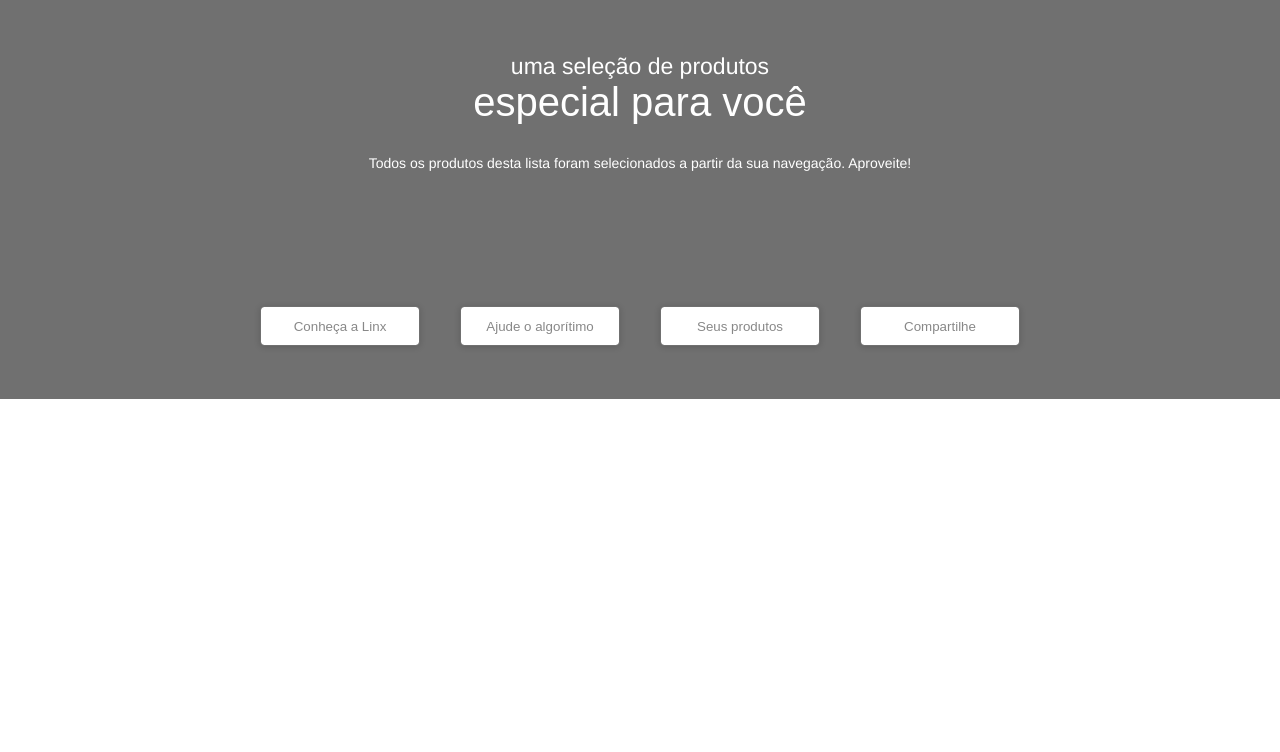
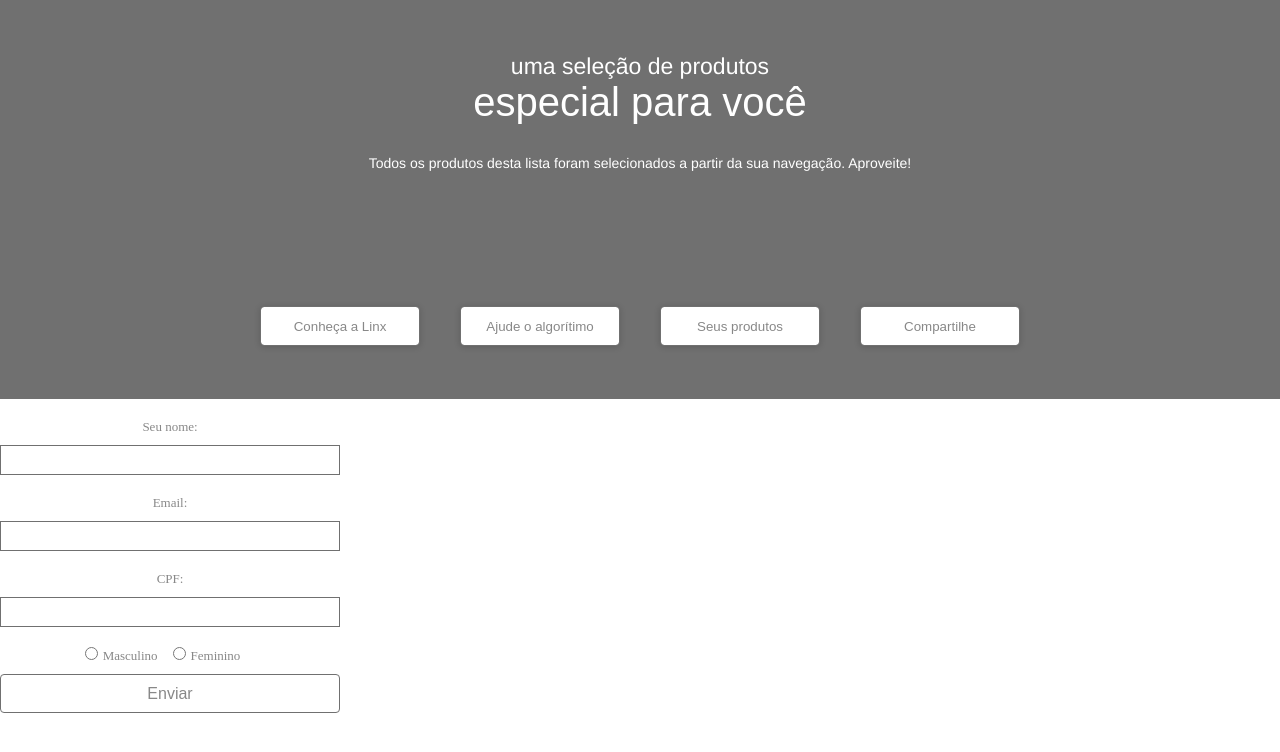
Before and after one commit to romulo-m/Linx-Impulse, a React (Vite) app: page / in a window 1280 px wide. Shown: the top 752 px of the page. Built offline with nearby package versions, Linux system fonts and the light colour scheme.

Commit message:
ajustando estilos do forms

```diff
--- a/src/App.jsx
+++ b/src/App.jsx
@@ -1,11 +1,13 @@
 import './App.css'
 import Header from './assets/components/Header/Header'
+import Main from './assets/components/Main/Main'
 
 function App() {
 
   return (
     <div className="App">
       <Header />
+      <Main />
     </div>
   )
 }
--- /dev/null
+++ b/src/assets/components/Forms/Forms.jsx
@@ -0,0 +1,30 @@
+import React from 'react'
+import Input from "../Input/Input";
+import Label from "../Label/Label";
+import Button from "../Button/Button";
+import style from './Forms.module.css'
+
+const Forms = () => {
+  return (
+    <form className={style.forms}>
+        <Label conteudo={'Seu nome:'} />
+        <Input type={'text'} name={'nome'} style={style.inputText}/>
+        <Label conteudo={'Email:'}/>
+        <Input type={'email'} name={'email'} style={style.inputText}/>
+        <Label conteudo={'CPF:'}/>
+        <Input type={'text'} name={'cpf'} style={style.inputText}/>
+        <div className={style.radio}>
+        <Input type={'radio'}  style={style.inputRadio}/>
+        <Label conteudo={'Masculino'}/>
+        <Input type={'radio'}  style={style.inputRadio}/>
+        <Label conteudo={'Feminino'}/>
+        </div>
+
+
+
+        <Button conteudo={'Enviar'} style={style.btn}/>
+    </form>
+  )
+}
+
+export default Forms
--- /dev/null
+++ b/src/assets/components/Forms/Forms.module.css
@@ -0,0 +1,38 @@
+.forms {
+    width: 340px;
+    display: flex;
+    flex-direction: column;
+    align-items: center;
+}
+
+.forms > label, .radio {
+    font-size: 13px;
+    margin: 20px 0 10px 0;
+    text-align: left;
+    color: #888888;
+    opacity: 1;
+}
+
+.inputText {
+    width: 340px;
+    height: 30px;
+    background: #FFFFFF 0% 0% no-repeat padding-box;
+    border: 1px solid #707070;
+    opacity: 1;
+}
+
+.radio > label{
+    margin: 0px 15px 0px 5px;
+}
+
+.btn {
+    font-size: 16px;
+    letter-spacing: 0px;
+    color: #888888;
+    width: 340px;
+    height: 39px;
+    background: #FFFFFF 0% 0% no-repeat padding-box;
+    border: 1px solid #707070;
+    border-radius: 4px;
+    opacity: 1;
+}
--- /dev/null
+++ b/src/assets/components/Input/Input.jsx
@@ -0,0 +1,9 @@
+import React from 'react'
+
+const Input = ({type, name, style}) => {
+  return (
+    <input type={type} name={name} className={style} />
+  )
+}
+
+export default Input
--- /dev/null
+++ b/src/assets/components/Label/Label.jsx
@@ -0,0 +1,9 @@
+import React from 'react'
+
+const Label = ({conteudo}) => {
+  return (
+    <label>{conteudo}</label>
+  )
+}
+
+export default Label
--- /dev/null
+++ b/src/assets/components/Main/Main.jsx
@@ -0,0 +1,12 @@
+import React from 'react'
+import Forms from '../Forms/Forms'
+
+const Main = () => {
+  return (
+    <main>
+      <Forms />
+    </main>
+  )
+}
+
+export default Main
```
